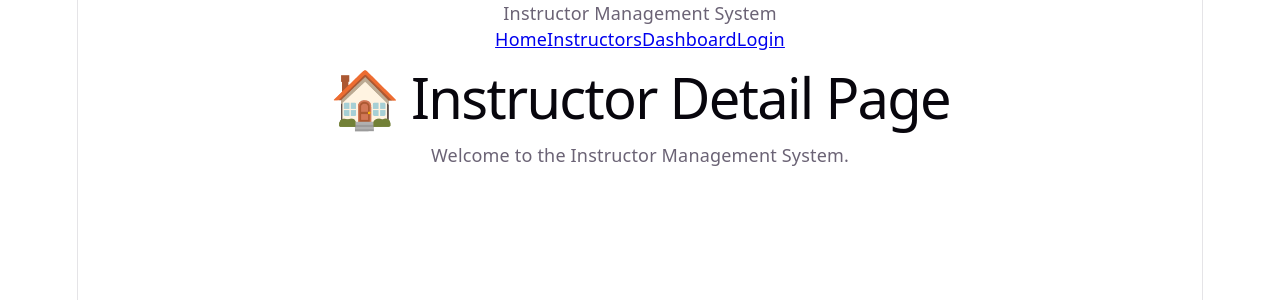
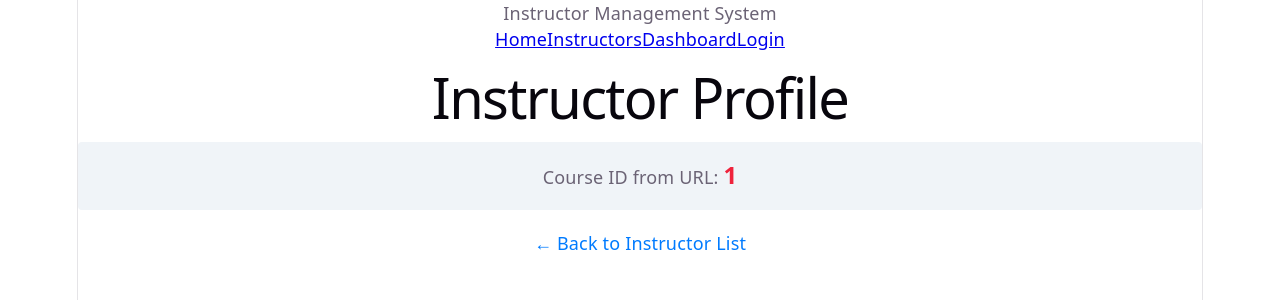
Before and after one commit to barreny14/instructorapi, a React (Vite) app in the folder instructor-frontend/: page /instructors/1 in a window 1280 px wide. Shown: the top 300 px of the page. Built offline with nearby package versions, Linux system fonts and the light colour scheme.

Commit message:
Exercise 3: Use Dynamic Route Parameters

```diff
--- a/instructor-frontend/src/pages/InstructorDetailPage.jsx
+++ b/instructor-frontend/src/pages/InstructorDetailPage.jsx
@@ -1,9 +1,25 @@
+import { useParams, Link } from "react-router-dom";
+
 function InstructorDetailPage() {
+  const { id } = useParams();
+
   return (
     <div>
-      <h1>🏠 Instructor Detail Page</h1>
-      <p>Welcome to the Instructor Management System.</p>
+      <h1>Instructor Profile</h1>
+
+      <div style={{ padding: '20px', backgroundColor: '#f0f4f8', borderRadius: '4px', marginTop: '20px' }}>
+        <p style={{ fontSize: '18px' }}>
+          Course ID from URL: <strong style={{ color: '#ef233c', fontSize: '24px' }}>{id}</strong>
+        </p>
+      </div>
+
+      <div style={{ marginTop: '20px' }}>
+        <Link to="/instructors" style={{ textDecoration: 'none', color: '#007bff' }}>
+          ← Back to Instructor List
+        </Link>
+      </div>
     </div>
   );
 }
+
 export default InstructorDetailPage;
```
